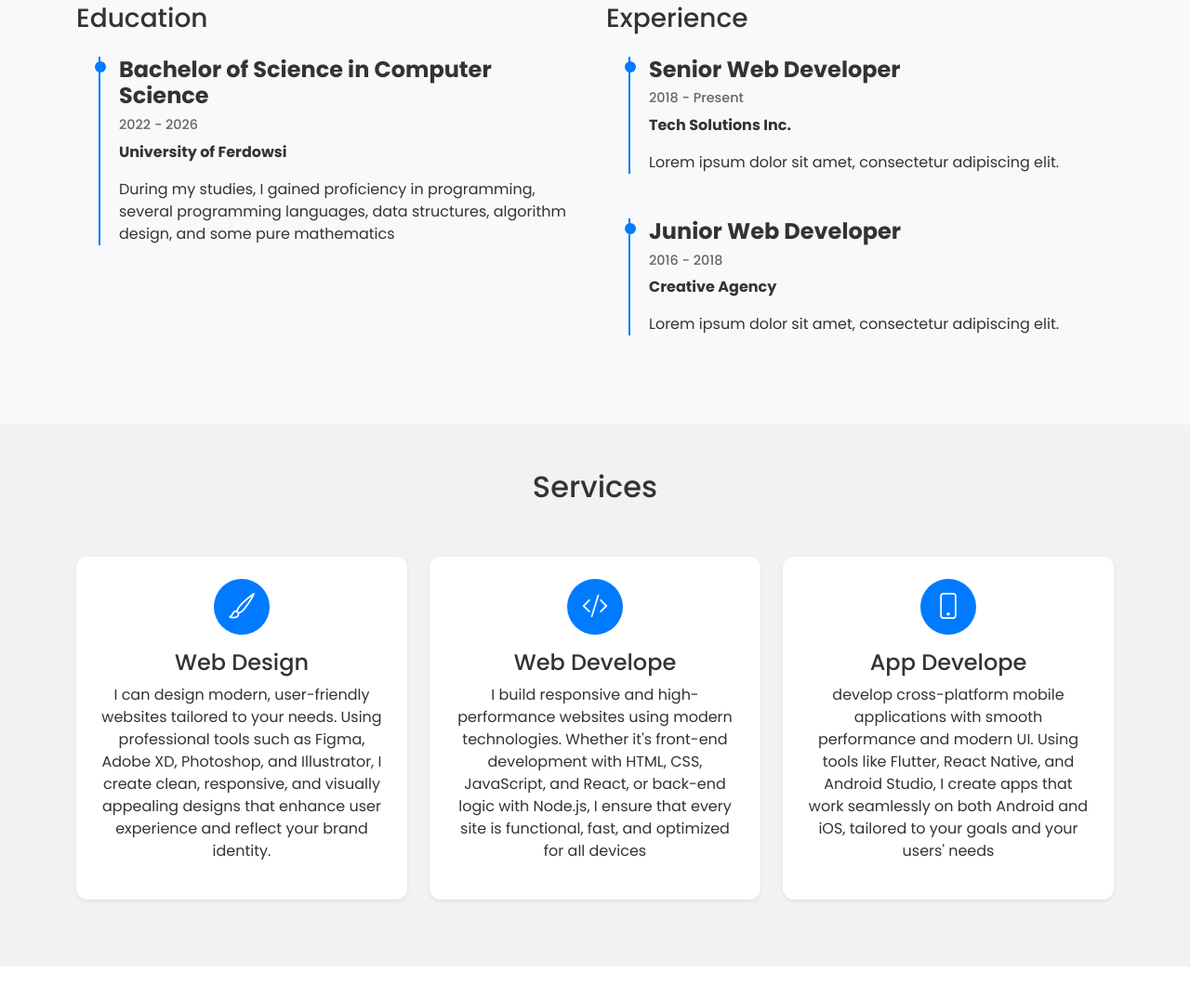
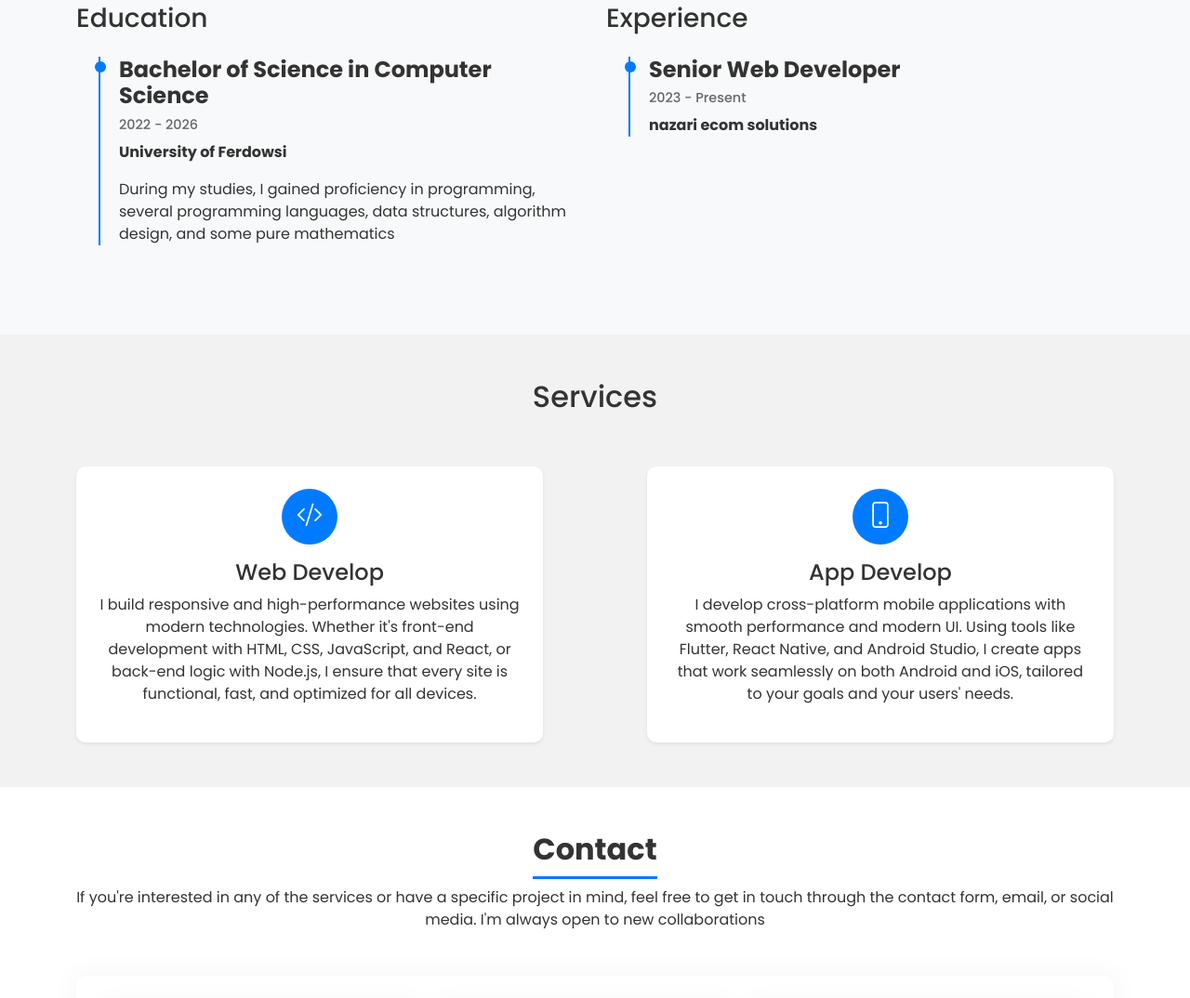
Before and after one commit to arashid02-n/portfolio, a plain HTML site: page index.html in a window 1280 px wide. Shown: the part 1500-2574 px from the top of the page at 93% size. Drawn offline with nearby package versions, Linux system fonts and the light colour scheme.

Commit message:
fav/service links

```diff
--- a/css/style.css
+++ b/css/style.css
@@ -305,3 +305,28 @@ body {
 #services {
   background-color: #f2f2f2; /* یک خاکستری بسیار ملایم */
 }
+#services .service-box {
+  border-radius: 10px;
+  transition: transform 0.3s ease, background-color 0.3s ease;
+}
+
+#services .service-box:hover {
+  background-color: #007bff;
+  color: white;
+  transform: translateY(-5px);
+}
+
+#services .service-box:hover i {
+  color: white;
+}
+.info-box:hover {
+  background-color: #007bff;
+  color: white;
+  transition: 0.3s ease;
+}
+
+.info-box:hover i,
+.info-box:hover h4,
+.info-box:hover p {
+  color: white;
+}
--- a/index.html
+++ b/index.html
@@ -7,7 +7,7 @@
   <link rel="stylesheet" href="https://cdn.jsdelivr.net/npm/bootstrap-icons@1.10.5/font/bootstrap-icons.css">
   <link href="https://cdn.jsdelivr.net/npm/bootstrap@5.3.0/dist/css/bootstrap.min.css" rel="stylesheet">
   <link rel="stylesheet" href="css/style.css" />
-  <link rel="icon" type="image/svg+xml" href="images/logo.svg">
+  <link rel="icon" type="image/svg+xml" href="images/RN(1).ico">
   <link href="https://fonts.googleapis.com/css2?family=Poppins:wght@300;400;500;600;700&display=swap" rel="stylesheet">
 </head>
 <body>
@@ -150,23 +150,16 @@
           <div class="resume-item position-relative mb-5">
             <span class="resume-dot"></span>
             <h4>Senior Web Developer</h4>
-            <h5>2018 - Present</h5>
-            <p><em>Tech Solutions Inc.</em></p>
-            <p>Lorem ipsum dolor sit amet, consectetur adipiscing elit.</p>
+            <h5>2023 - Present</h5>
+            <p><em>nazari ecom solutions</em></p>
+            <p></p>
           </div>
-          <div class="resume-item position-relative mb-5">
-            <span class="resume-dot"></span>
-            <h4>Junior Web Developer</h4>
-            <h5>2016 - 2018</h5>
-            <p><em>Creative Agency</em></p>
-            <p>Lorem ipsum dolor sit amet, consectetur adipiscing elit.</p>
-          </div>
+
         </div>
       </div>
     </div>
   </div>
 </section>
-
 
 <!-- Services -->
 <section id="services" class="py-5">
@@ -174,33 +167,25 @@
     <div class="text-center mb-5">
       <h2 class="position-relative d-inline-block">Services</h2>
     </div>
-    <div class="row">
-      <div class="col-md-4 mb-4">
-        <div class="service-box text-center p-4 shadow-sm">
-          <div class="icon mb-3">
-            <i class="bi bi-brush"></i>
-          </div>
-          <h4 class="mb-2">Web Design</h4>
-          <p>I can design modern, user-friendly websites tailored to your needs. Using professional tools such as Figma, Adobe XD, Photoshop, and Illustrator, I create clean, responsive, and visually appealing designs that enhance user experience and reflect your brand identity.</p>
-        </div>
-      </div>
-      <div class="col-md-4 mb-4">
-        <div class="service-box text-center p-4 shadow-sm">
+    <div class="d-flex justify-content-between flex-wrap">
+      <div class="service-box text-center p-4 shadow-sm" style="width: 45%;">
         <div class="icon mb-3">
           <i class="bi bi-code-slash"></i>
         </div>
-          <h4 class="mb-2">Web Develope</h4>
-          <p>I build responsive and high-performance websites using modern technologies. Whether it's front-end development with HTML, CSS, JavaScript, and React, or back-end logic with Node.js, I ensure that every site is functional, fast, and optimized for all devices</p>
+        <h4 class="mb-2">Web Develop</h4>
+        <p>
+          I build responsive and high-performance websites using modern technologies. Whether it's front-end development with HTML, CSS, JavaScript, and React, or back-end logic with Node.js, I ensure that every site is functional, fast, and optimized for all devices.
+        </p>
       </div>
-      </div>
-      <div class="col-md-4 mb-4">
-        <div class="service-box text-center p-4 shadow-sm">
+
+      <div class="service-box text-center p-4 shadow-sm" style="width: 45%;">
         <div class="icon mb-3">
           <i class="bi bi-phone"></i>
         </div>
-          <h4 class="mb-2">App Develope</h4>
-          <p> develop cross-platform mobile applications with smooth performance and modern UI. Using tools like Flutter, React Native, and Android Studio, I create apps that work seamlessly on both Android and iOS, tailored to your goals and your users' needs</p>
-        </div>
+        <h4 class="mb-2">App Develop</h4>
+        <p>
+          I develop cross-platform mobile applications with smooth performance and modern UI. Using tools like Flutter, React Native, and Android Studio, I create apps that work seamlessly on both Android and iOS, tailored to your goals and your users' needs.
+        </p>
       </div>
     </div>
   </div>
@@ -214,26 +199,25 @@
       <p>If you're interested in any of the services or have a specific project in mind, feel free to get in touch through the contact form, email, or social media. I'm always open to new collaborations</p>
     </div>
 
-    <div class="info-container d-flex justify-content-between flex-wrap mb-5">
-  <div class="info-box text-center flex-fill">
+    <div class="info-container d-flex justify-content-between flex-wrap mb-5 gap-3">
+      <a href="https://www.google.com/maps/place/Ferdowsi+University+of+Mashhad" target="_blank" class="info-box text-center flex-fill text-decoration-none text-dark">
         <i class="bi bi-geo-alt"></i>
         <h4>Address</h4>
         <p>FUM University,<br>Mashhad, Khorasan</p>
-  </div>
+      </a>
 
-  <div class="info-box text-center flex-fill">
+      <a href="tel:+989024243010" class="info-box text-center flex-fill text-decoration-none text-dark">
         <i class="bi bi-telephone"></i>
         <h4>Call</h4>
         <p>+98 902 424 3010</p>
-  </div>
+      </a>
 
-  <div class="info-box text-center flex-fill">
+      <a href="mailto:rashidnzri@gmail.com" class="info-box text-center flex-fill text-decoration-none text-dark">
         <i class="bi bi-envelope"></i>
         <h4>Email</h4>
         <p>rashidnzri@gmail.com</p>
+      </a>
     </div>
-</div>
-
 
     <div class="form">
       <form action="https://formspree.io/f/xkgzrdqe" method="POST" class="php-email-form">
@@ -251,11 +235,14 @@
         <div class="form-group mb-3">
           <textarea class="form-control" name="message" rows="6" placeholder="Message" required></textarea>
         </div>
-        <div class="text-center"><button type="submit" class="btn btn-primary px-4">Send Message</button></div>
+        <div class="text-center">
+          <button type="submit" class="btn btn-primary px-4">Send Message</button>
+        </div>
       </form>
     </div>
   </div>
 </section>
+
 <!-- ======= Footer ======= -->
 <footer id="footer" class="bg-primary text-white text-center py-4">
   <div class="container">
```
Also changed, not shown: images/RN(1).ico (added), images/logo.svg (deleted). Lines whose indentation alone changed are shown as unchanged.
